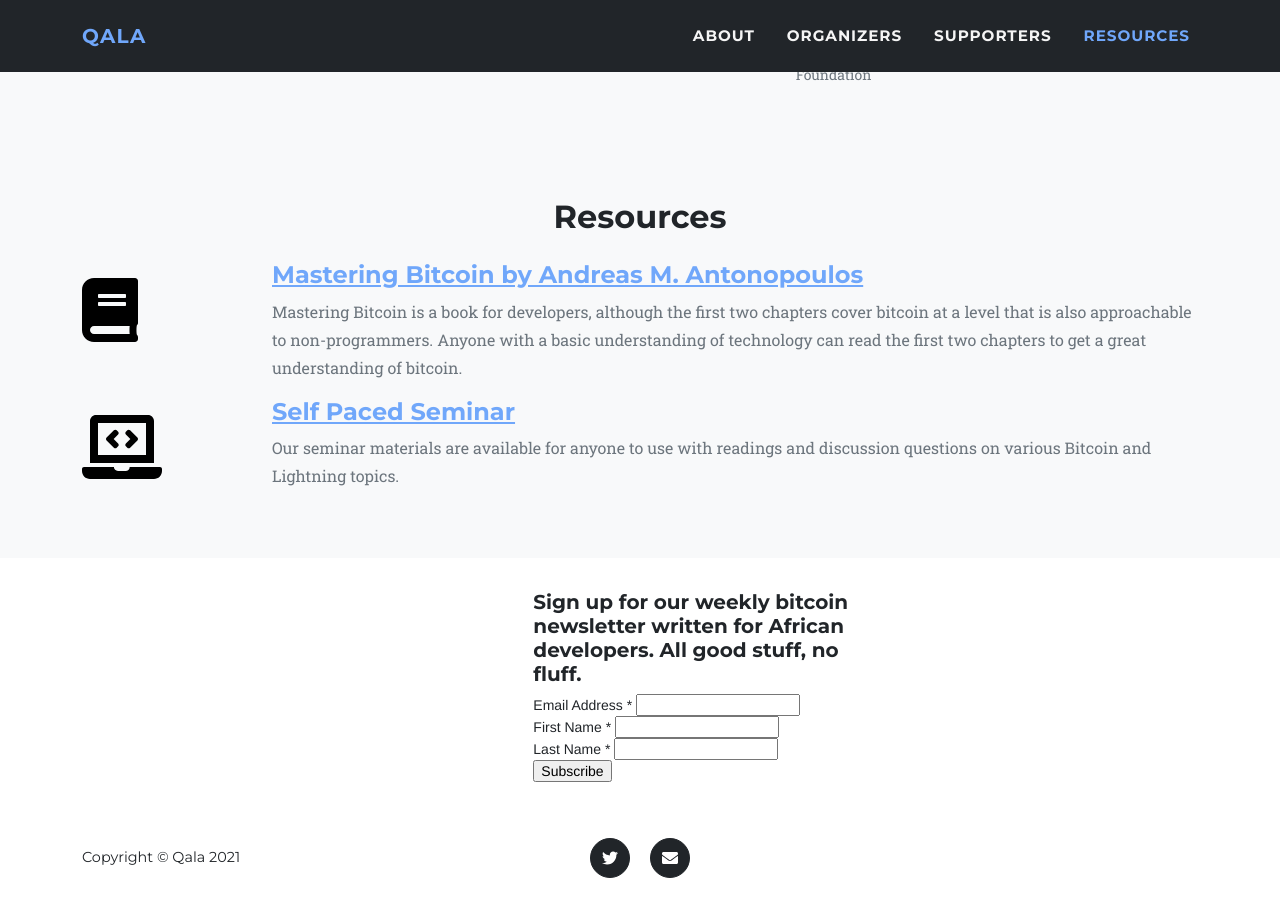
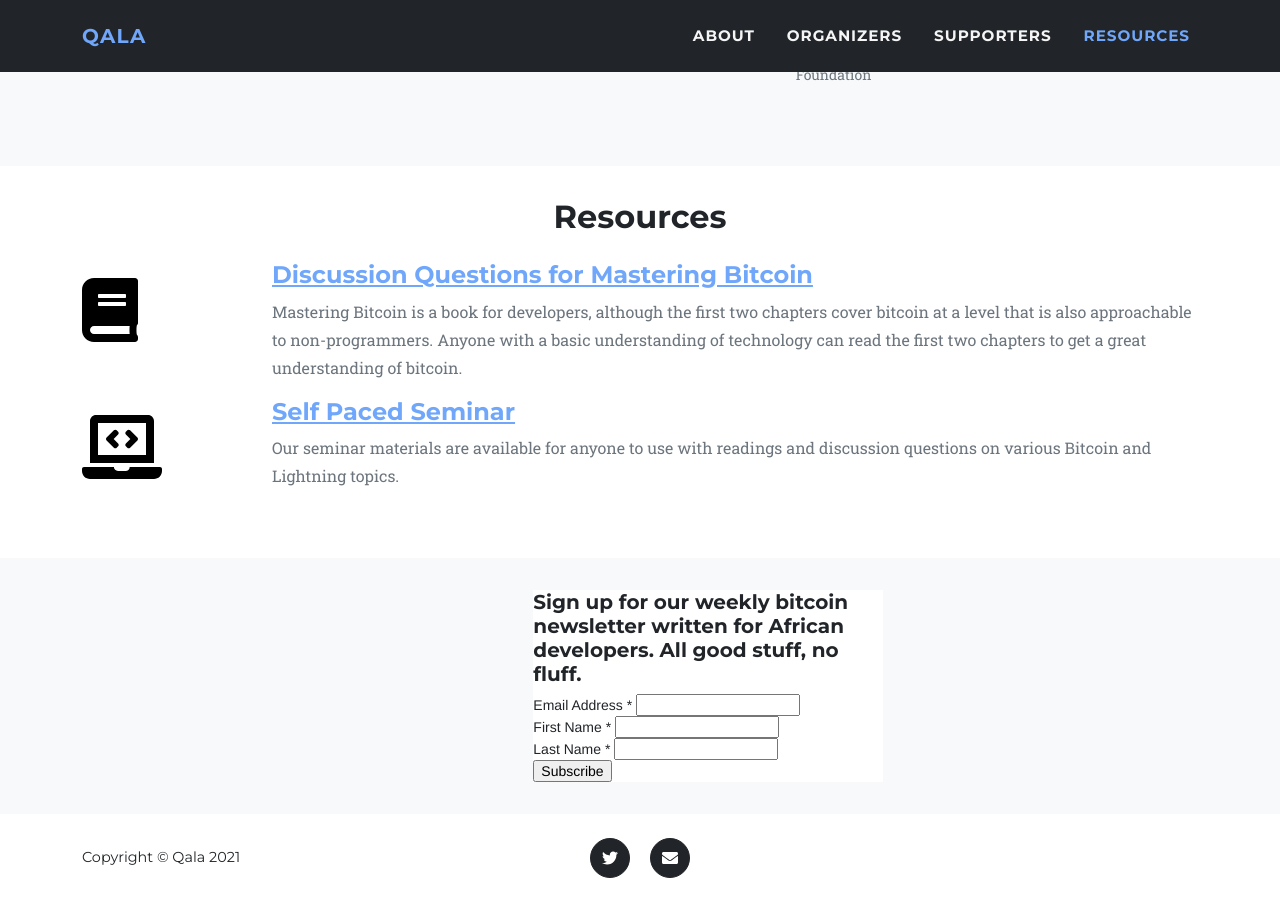
Before and after one commit to Qala-Dev/qala-website, a Jekyll site: the page built from index.html, in a window 1280 px wide and 900 px high, scrolled down 2109 px. Built offline with Jekyll 4.4.1, drawn with Linux system fonts in a browser that asks for light colours; comment, search, counter and statistics services are not loaded.

Commit message:
link to discussion questions

```diff
--- a/index.html
+++ b/index.html
@@ -159,7 +159,7 @@ layout: default
    </div>
 </section>
 <!-- Resources -->
-<section  class="bg-light" id="resources">
+<section id="resources">
    <div class="container">
      <div class="row">
        <div class="col-lg-12">
@@ -171,15 +171,15 @@ layout: default
 
      <div class="row">
       <div class="col-sm-2 d-none d-md-block">
-         <a target="_blank" href="https://github.com/bitcoinbook/bitcoinbook">
+         <a target="_blank" href="https://github.com/Qala-Dev/mastering-bitcoin-discussion-questions">
             <span class="fa-stack fa-4x">
              <i class="fa fa-book" style="color:black"></i>
             </span>
          </a>
       </div>
        <div class="col-sm-10">
-         <a target="_blank" href="https://github.com/bitcoinbook/bitcoinbook">
-           <h4>Mastering Bitcoin by Andreas M. Antonopoulos</h4>
+         <a target="_blank" href="https://github.com/Qala-Dev/mastering-bitcoin-discussion-questions">
+           <h4>Discussion Questions for Mastering Bitcoin</h4>
          </a>
          <p class="text-muted">Mastering Bitcoin is a book for developers, although the first two chapters cover bitcoin at a level that is also approachable to non-programmers. Anyone with a basic understanding of technology can read the first two chapters to get a great understanding of bitcoin.</p>
        </div>
@@ -201,7 +201,7 @@ layout: default
       </div>
     </div>
 </section>
-<section id="newsletter">
+<section class="bg-light" id="newsletter">
    <div class="col-sm-12 offset-md-5">
    <!-- Begin Mailchimp Signup Form -->
    <link href="//cdn-images.mailchimp.com/embedcode/classic-10_7_dtp.css" rel="stylesheet" type="text/css">
```
